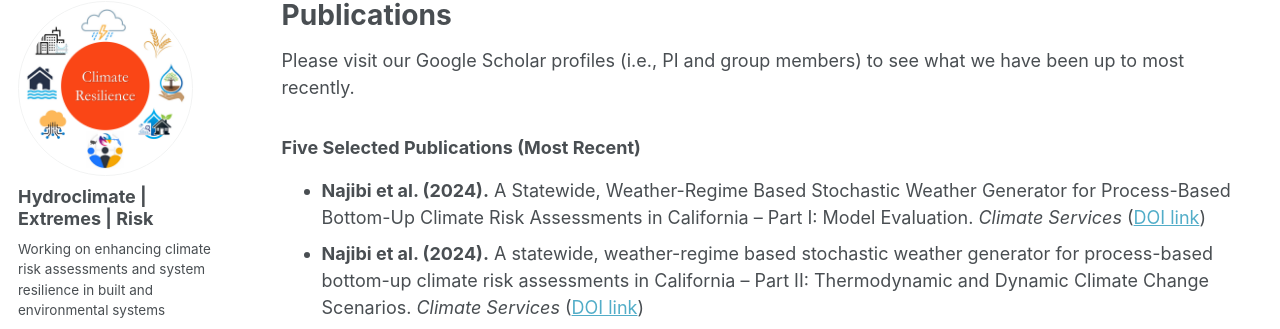
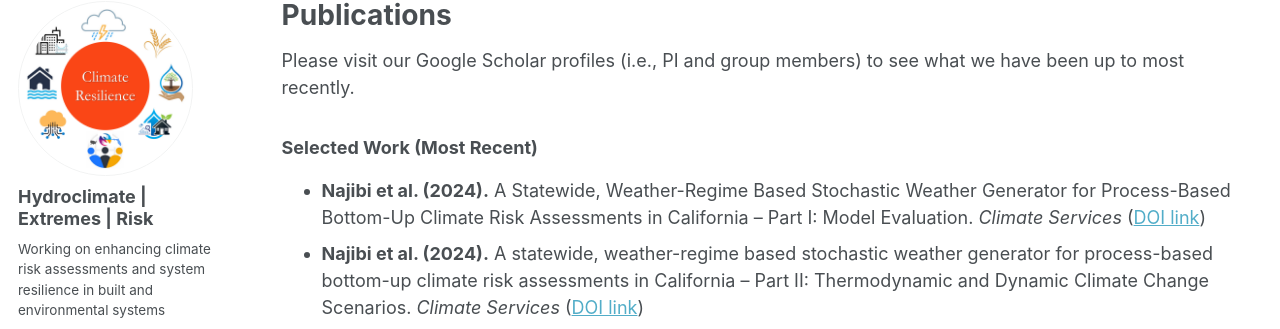
Before and after one commit to nassernajibi/lab, a Jekyll site: the page built from _pages/publications.md, in a window 1280 px wide and 1091 px high. Shown: the part 105-434 px from the top of the window. Built offline with Jekyll 4.4.1, drawn with Linux system fonts in a browser that asks for light colours; some web fonts are replaced.

Commit message:
Updated publications and team

```diff
--- a/_pages/publications.md
+++ b/_pages/publications.md
@@ -7,7 +7,7 @@ author_profile: true  # Optional, adjust based on your theme
 
 Please visit our Google Scholar profiles (i.e., PI and group members) to see what we have been up to most recently.
 
-### Five Selected Publications (Most Recent)
+### Selected Work (Most Recent)
 
 - **Najibi et al. (2024).** A Statewide, Weather-Regime Based Stochastic Weather Generator for Process-Based Bottom-Up Climate Risk Assessments in California – Part I: Model Evaluation. *Climate Services* ([DOI link](https://doi.org/10.1016/j.cliser.2024.100489))
 - **Najibi et al. (2024).** A statewide, weather-regime based stochastic weather generator for process-based bottom-up climate risk assessments in California – Part II: Thermodynamic and Dynamic Climate Change Scenarios. *Climate Services* ([DOI link](https://doi.org/10.1016/j.cliser.2024.100485))
```
Also changed, not shown: _pages/team.md (line endings or trailing spaces).
